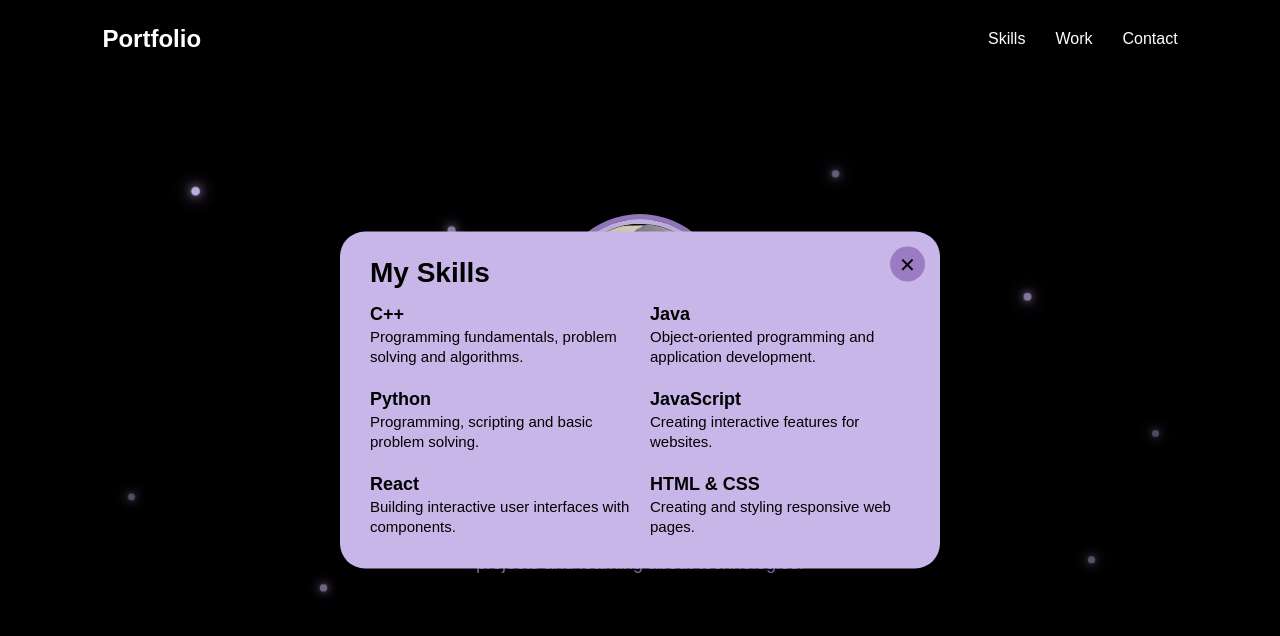
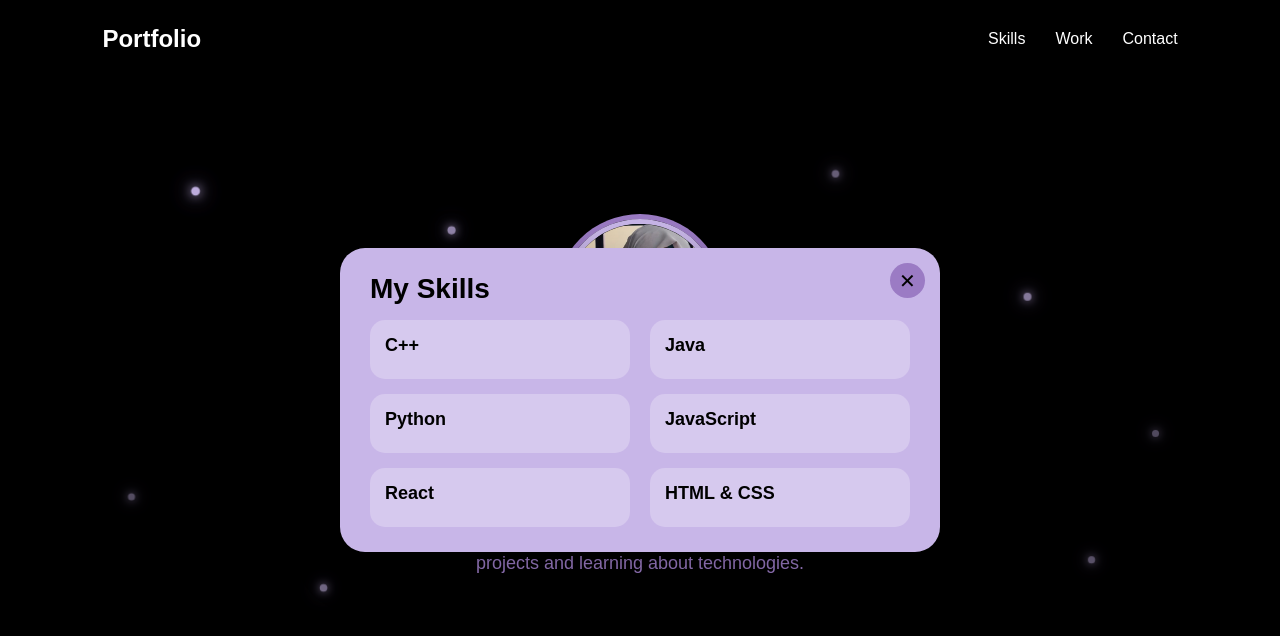
Before and after one commit to ayeshachyy01/My-Portfolio, a React (Vite) app: page / in a window 1280 px wide. Both pictures are taken after a click on the button "Skills". Shown: the top 636 px of the page. Built offline with nearby package versions, Linux system fonts and the light colour scheme.

Commit message:
Update Skills.jsx

```diff
--- a/src/components/Skills.jsx
+++ b/src/components/Skills.jsx
@@ -6,32 +6,32 @@ function Skills({ onClose }) {
             <h2>My Skills</h2>
 
             <div className="skills-grid">
-                <div>
+                <div className="skill-card">
                     <h3>C++</h3>
                     <p>Programming fundamentals, problem solving and algorithms.</p>
                 </div>
 
-                <div>
+                <div className="skill-card">
                     <h3>Java</h3>
                     <p>Object-oriented programming and application development.</p>
                 </div>
 
-                <div>
+                <div className="skill-card">
                     <h3>Python</h3>
                     <p>Programming, scripting and basic problem solving.</p>
                 </div>
 
-                <div>
+                <div className="skill-card">
                     <h3>JavaScript</h3>
                     <p>Creating interactive features for websites.</p>
                 </div>
 
-                <div>
+                <div className="skill-card">
                     <h3>React</h3>
                     <p>Building interactive user interfaces with components.</p>
                 </div>
 
-                <div>
+                <div className="skill-card">
                     <h3>HTML & CSS</h3>
                     <p>Creating and styling responsive web pages.</p>
                 </div>
```
